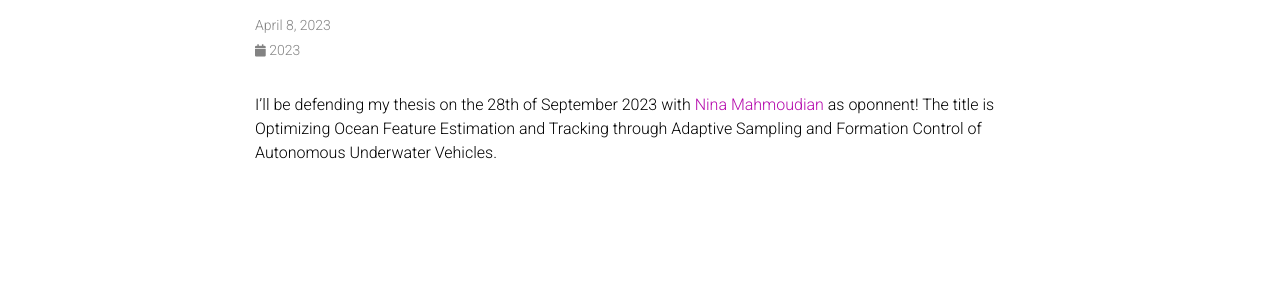
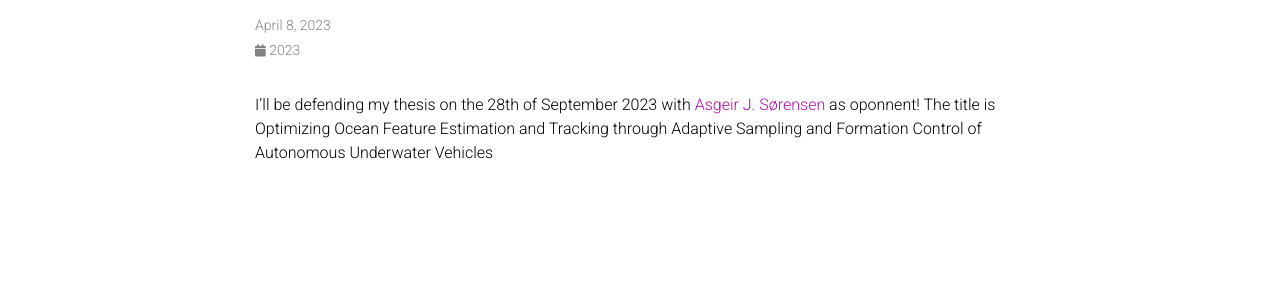
Before and after one commit to JoanaFonsec/JoanaFonsec.github.io, a Jekyll site: the page built from _news/announcement_3.md, in a window 1280 px wide. Shown: the part 145-433 px from the top of the page. Built offline with Jekyll 4.4.1, drawn with Linux system fonts in a browser that asks for light colours; comment, search, counter and statistics services are not loaded; a style sheet for code colours, icons or effects is not loaded.

Commit message:
fix: name again

```diff
--- a/_news/announcement_3.md
+++ b/_news/announcement_3.md
@@ -4,5 +4,5 @@ date: 2023-04-08 07:59:00-0400
 inline: true
 ---
 
-I'll be defending my thesis on the 28th of September 2023 with <a href="https://engineering.purdue.edu/mahmoudian/" target="_blank">Nina Mahmoudian</a> as oponnent!
-The title is Optimizing Ocean Feature Estimation and Tracking through Adaptive Sampling and Formation Control of Autonomous Underwater Vehicles.
+I'll be defending my thesis on the 28th of September 2023 with <a href="https://www.ntnu.edu/employees/asgeir.sorensen" target="_blank">Asgeir J. Sørensen</a> as oponnent!
+The title is Optimizing Ocean Feature Estimation and Tracking through Adaptive Sampling and Formation Control of Autonomous Underwater Vehicles
```
